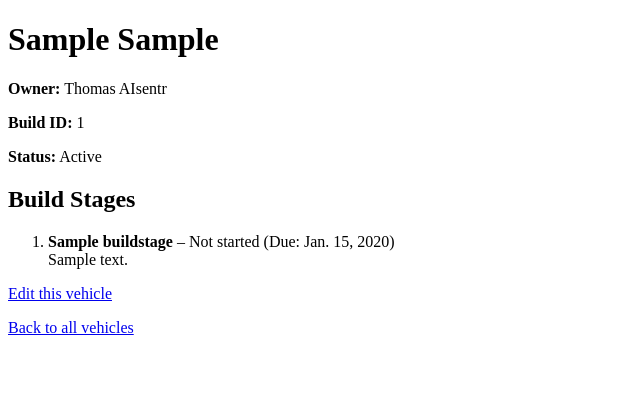
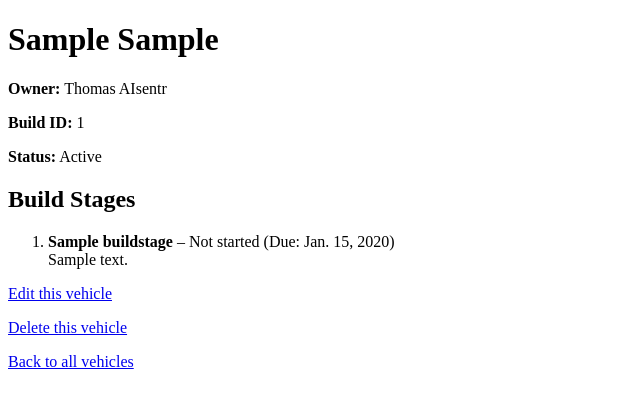
Before and after one commit to thomasfitz24/P3-vehicle-build-tracker, a Django app: page /vehicles/1/ in a window 1280 px wide. Shown: the top 408 px of the page, without its empty margins (0-640 px from the left). Run offline with Django 5.2, Linux system fonts and the light colour scheme; data comes from the database, SQL or seed files in the repository; both versions use the stored data as it was after the commit; tables that the repository leaves empty hold one stand-in row (values such as "Sample post").

Commit message:
Add vehicle_delete view, confirmation template, URL route, and delete link

```diff
--- a/builds/views.py
+++ b/builds/views.py
@@ -39,3 +39,10 @@ def vehicle_update(request, pk):
         form = VehicleForm(instance=vehicle)
 
     return render(request, "builds/vehicle_form.html", {"form": form, "title": "Edit Vehicle"})
+
+def vehicle_delete(request, pk):
+    vehicle = get_object_or_404(Vehicle, pk=pk)
+    if request.method == "POST":
+        vehicle.delete()
+        return redirect("vehicle_list")
+    return render(request, "builds/vehicle_confirm_delete.html", {"vehicle": vehicle})
--- a/templates/builds/vehicle_detail.html
+++ b/templates/builds/vehicle_detail.html
@@ -28,11 +28,14 @@
         <p>No stages defined for this vehicle yet.</p>
     {% endif %}
 
-    <p>
+        <p>
         <a href="{% url 'vehicle_update' vehicle.pk %}">Edit this vehicle</a>
     </p>
 
+    <p>
+        <a href="{% url 'vehicle_delete' vehicle.pk %}">Delete this vehicle</a>
+    </p>
+
     <p><a href="{% url 'vehicle_list' %}">Back to all vehicles</a></p>
-
-    </body>
-    </html>
+</body>
+</html>
--- a/tracker/urls.py
+++ b/tracker/urls.py
@@ -1,4 +1,4 @@
-from builds.views import vehicle_list, vehicle_detail, vehicle_create, vehicle_update
+from builds.views import vehicle_list, vehicle_detail, vehicle_create, vehicle_update, vehicle_delete
 from builds.views import vehicle_list
 """
 URL configuration for tracker project.
@@ -27,4 +27,5 @@ urlpatterns = [
     path("vehicles/add/", vehicle_create, name="vehicle_create"),
     path("vehicles/<int:pk>/edit/", vehicle_update, name="vehicle_update"),
     path("vehicles/<int:pk>/", vehicle_detail, name="vehicle_detail"),
+    path("vehicles/<int:pk>/delete/", vehicle_delete, name="vehicle_delete"),
 ]
```
Also changed, not shown: templates/builds/vehicle_confirm_delete.html (added, +24 -0 lines), db.sqlite3.
